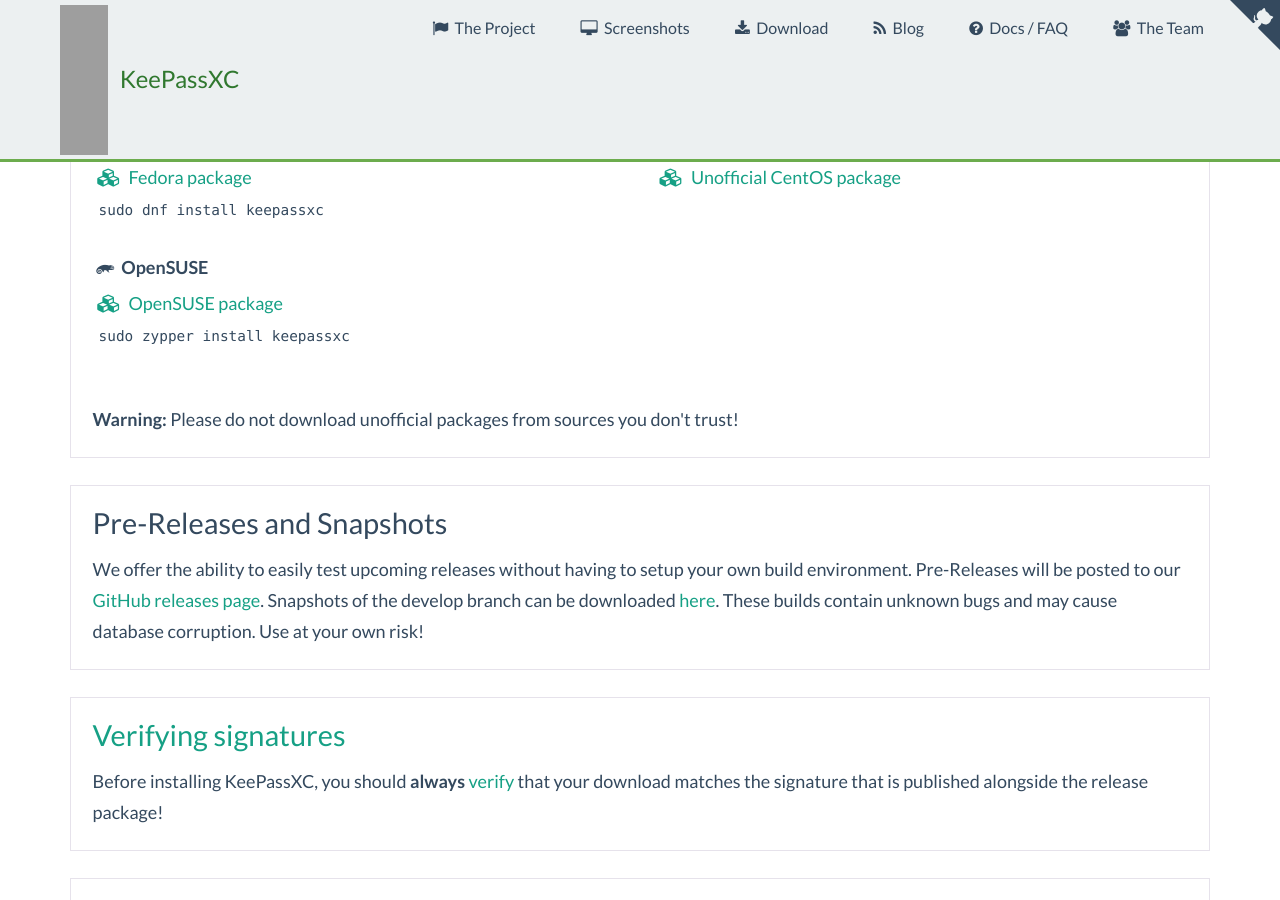
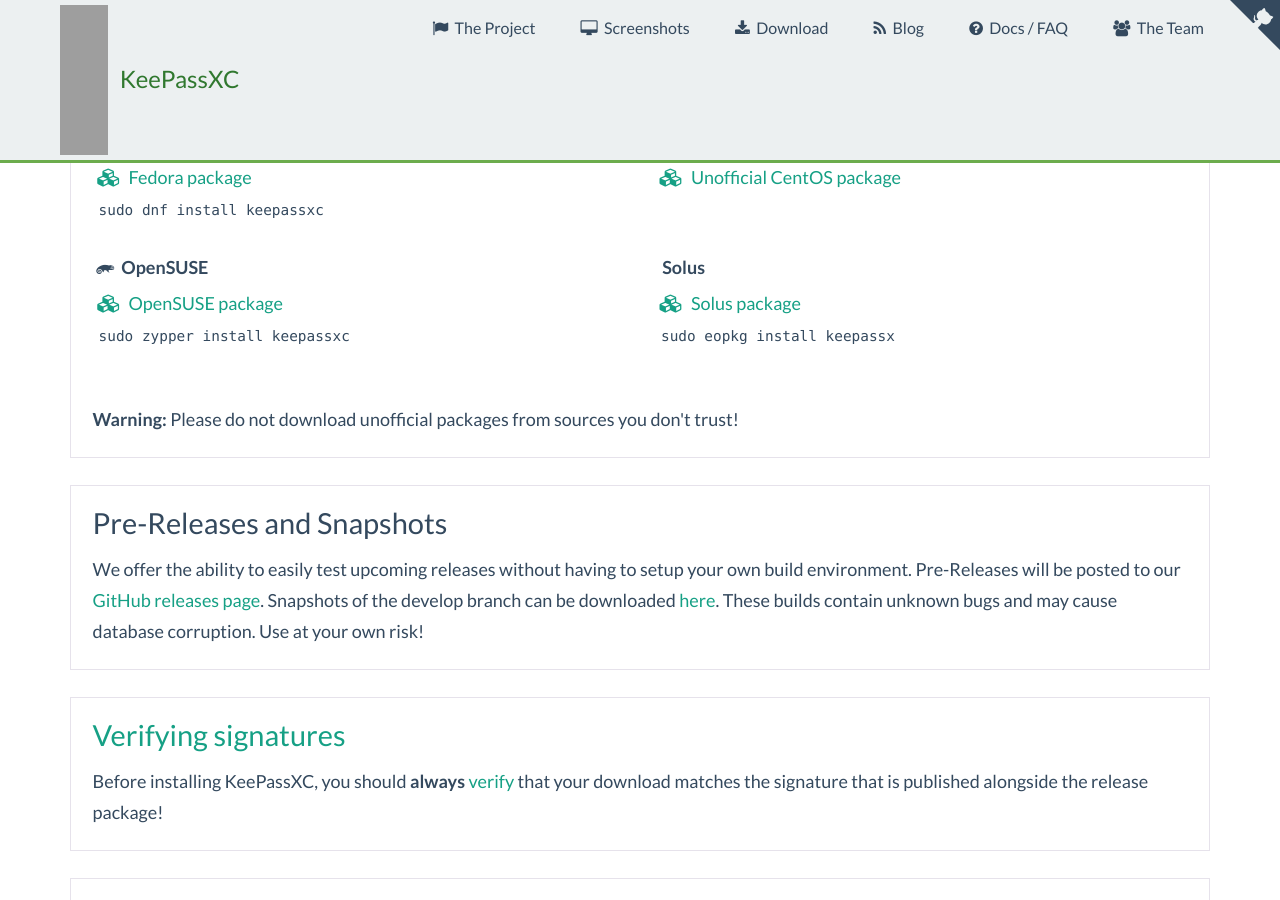
Before and after one commit to keepassxreboot/keepassxc-org, a Jekyll site: the page built from download.html, in a window 1280 px wide and 900 px high, scrolled down 1003 px. Built offline with Jekyll 4.4.1, drawn with Linux system fonts in a browser that asks for light colours; comment, search, counter and statistics services are not loaded; grey boxes are pictures that could not be loaded.

Commit message:
Download > Linux > Distribution packages: Add Solus
Signed-off-by: Pierre-Yves <pyu@riseup.net>

```diff
--- a/download.html
+++ b/download.html
@@ -158,7 +158,6 @@
                     </ul>
                 </div>
 
-
                 <div class="col-md-6">
                     <h5><i class="fl fl-centos" aria-hidden="true"></i> CentOS</h5>
                     <ul class="download-links">
@@ -178,6 +177,18 @@
                         </li>
                         <li>
                             <code>sudo zypper install keepassxc</code>
+                        </li>
+                    </ul>
+                </div>
+
+                <div class="col-md-6">
+                    <h5><i class="fl fl-solus" aria-hidden="true"></i> Solus</h5>
+                    <ul class="download-links">
+                        <li class="links">
+                            <a href="https://dev.getsol.us/source/keepassx/">Solus package</a>
+                        </li>
+                        <li>
+                            <code>sudo eopkg install keepassx</code>
                         </li>
                     </ul>
                 </div>
```
